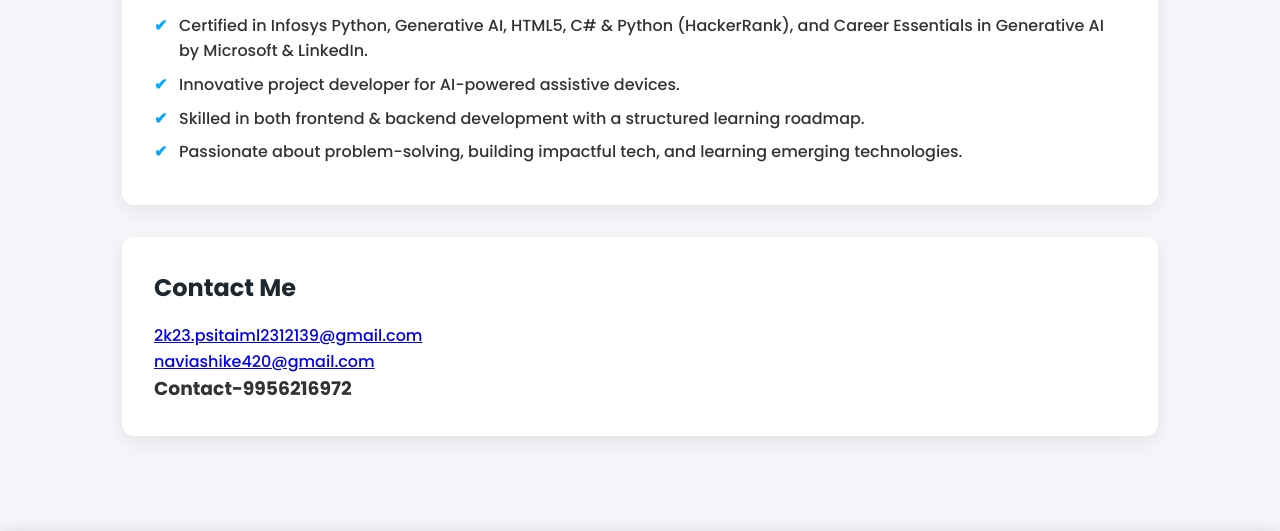
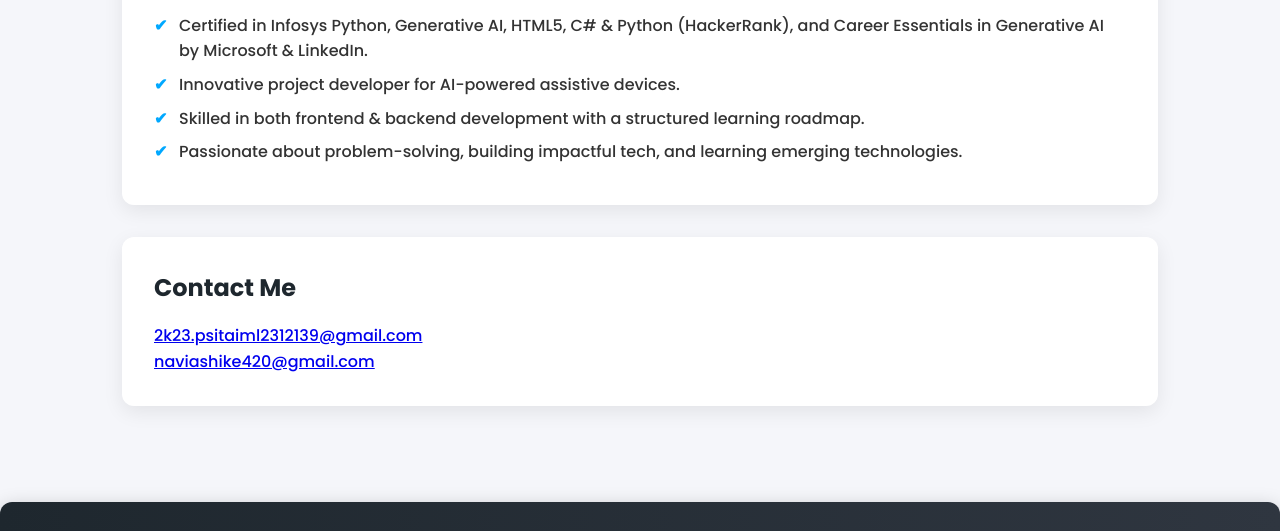
Before and after one commit to Ashike-navi9211/portfolio, a plain HTML site: page index.html in a window 1280 px wide. Shown: the part 1562-2093 px from the top of the page. Drawn offline with Linux system fonts and the light colour scheme.

Commit message:
Update index.html

```diff
--- a/index.html
+++ b/index.html
@@ -84,7 +84,7 @@
     <a href="2k23.psitaiml2312139@gmail.com">2k23.psitaiml2312139@gmail.com</a>
     <br>
      <a href="naviashike420@gmail.com">naviashike420@gmail.com</a>
-     <h3>Contact-9956216972</h3>
+
   </section>
 </div>
 
```
